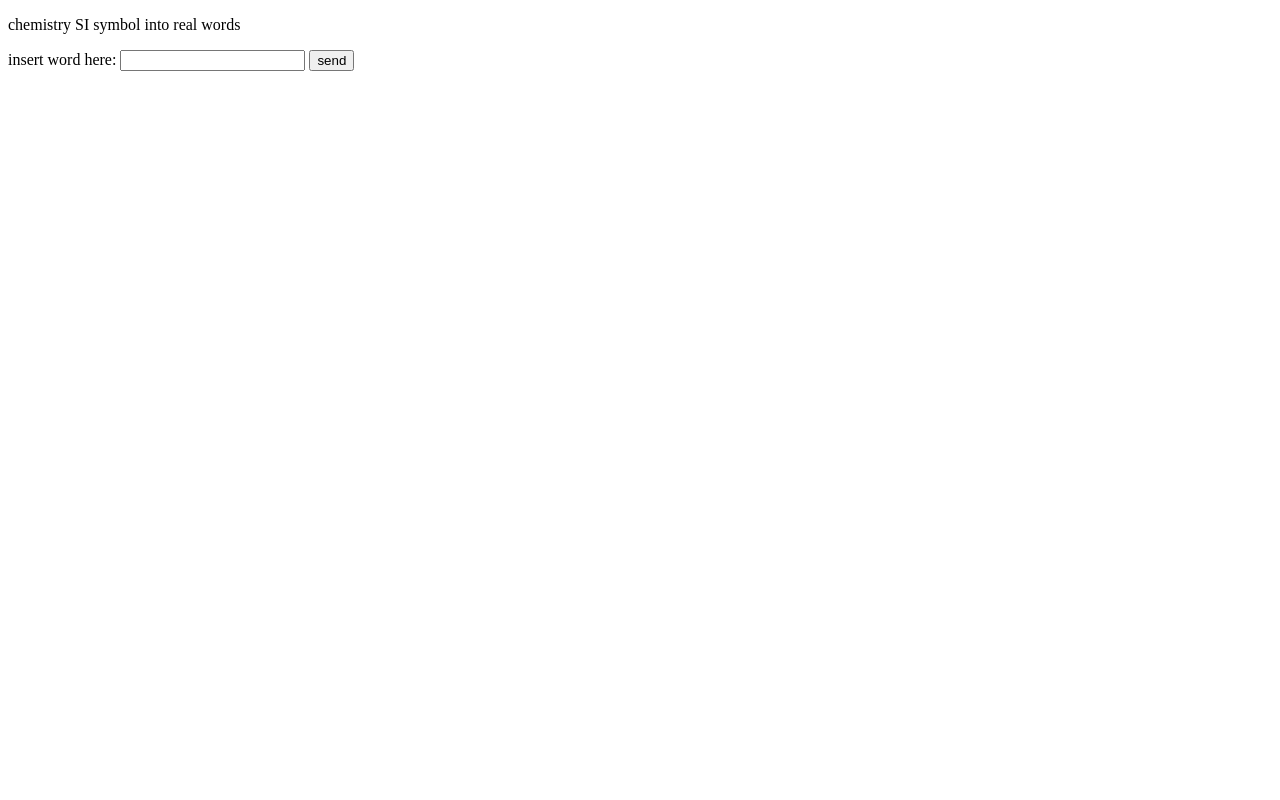
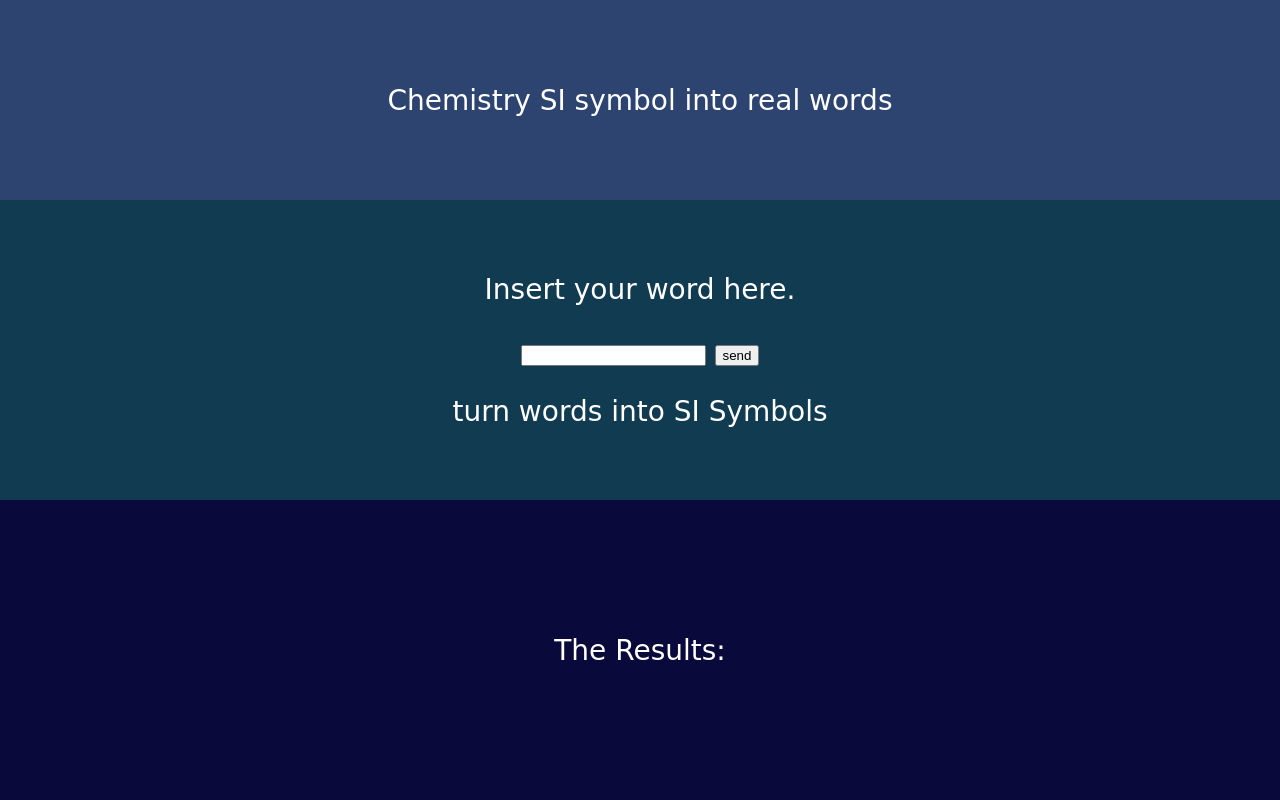
Before and after one commit to colorlessenergy/spelling-with-chemistry, a plain HTML site: page index.html in a window 1280 px wide. Drawn offline with Linux system fonts and the light colour scheme; a web font is replaced by a local one.

Commit message:
added style

```diff
--- a/index.html
+++ b/index.html
@@ -5,12 +5,23 @@
   <meta name="viewport" content="width=device-width, initial-scale=1.0">
   <meta http-equiv="X-UA-Compatible" content="ie=edge">
   <title>spelling with chemistry</title>
+  <link href="https://fonts.googleapis.com/css?family=Baloo" rel="stylesheet">
+  <link rel="stylesheet" href="main.css">
 </head>
 <body>
-  <p>chemistry SI symbol into real words </p>
-  insert word here: <input id="data" type="text">
-  <button id="send">send</button>
-  <p id="result"></p>
+  <p class="desc">Chemistry SI symbol into real words </p>
+  <div class="info">
+    <p>Insert your word here. </p>
+    <div>
+      <input id="data" type="text">
+      <button id="send">send</button>
+    </div>
+    <p>turn words into SI Symbols</p>
+  </div>
+  <div class="result">
+    <p>The Results: </p>
+    <p id="result"></p>
+  </div>
   <script src="main.js"></script>
 </body>
 </html>
--- /dev/null
+++ b/main.css
@@ -0,0 +1,45 @@
+html, body {
+  margin: 0;
+  padding: 0;
+}
+
+.desc {
+  align-items: center;
+  background-color: #2D4471;
+  color: #fff;
+  display: flex;
+  font-family: 'Baloo', cursive;
+  font-size: 28px;
+  height: 200px;
+  justify-content: center;
+  margin: 0;
+  padding: 0;
+}
+
+.desc p {
+  margin: 0;
+  padding: 0;
+}
+
+.info, .result {
+  align-items: center;
+  background-color: #113B51;
+  color: #fff;
+  display: flex;
+  flex-direction: column;
+  flex-wrap: wrap;
+  font-family: 'Baloo', cursive;
+  font-size: 28px;
+  height: 300px;
+  justify-content: center;
+}
+
+.result {
+  background-color: #09093B;
+  height: 300px;
+}
+
+.result p {
+  margin: 0;
+  padding: 0;
+}
--- a/main.js
+++ b/main.js
@@ -157,4 +157,11 @@ send.addEventListener("click", function () {
   }
   completeWord = [];
   word = [];
+  data.value = "";
 });
+
+data.addEventListener("keyup", function (e) {
+  if (e.keyCode === 13) {
+    send.click()
+  }
+})
```
